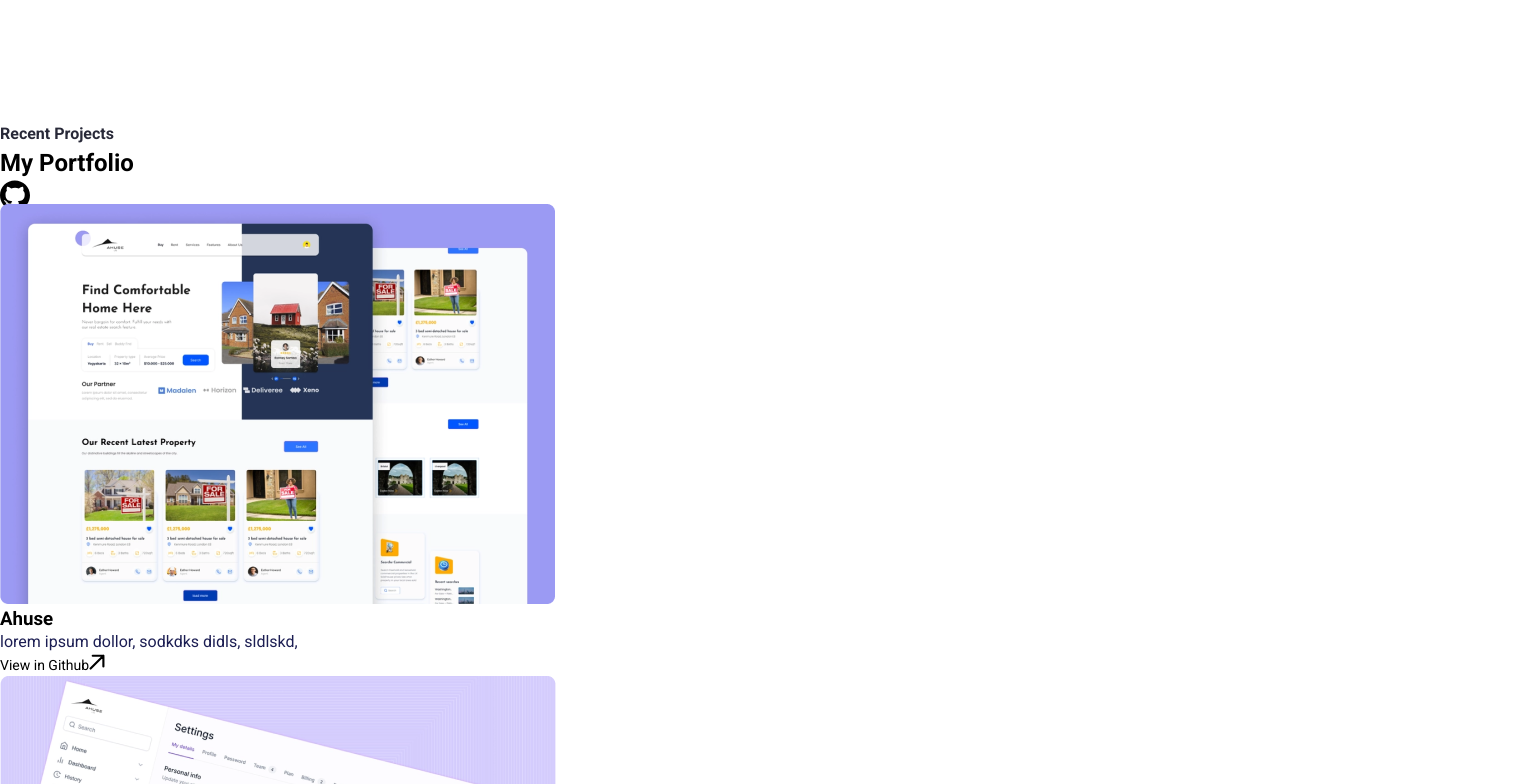
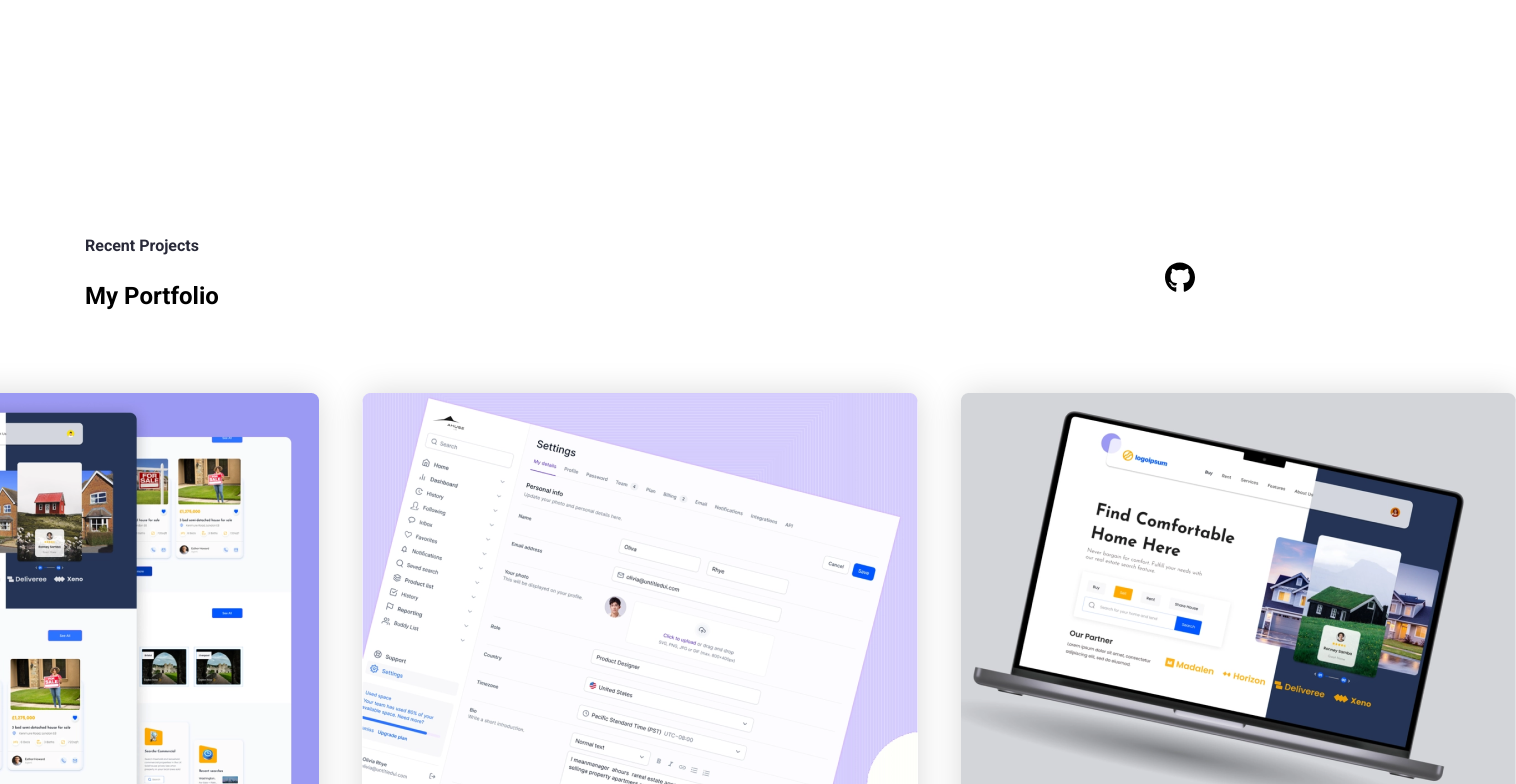
Before and after one commit to amerigirl/digitalPortfolio, a React (Create React App) app: page / in a window 1280 px wide. Shown: the part 2060-2844 px from the top of the page, 1516 px wide, since content can reach past the window. Built offline with nearby package versions, Linux system fonts and the light colour scheme.

Commit message:
building out portfolio css

```diff
--- a/src/Pages/MyPortfolio/MyPortfolio.css
+++ b/src/Pages/MyPortfolio/MyPortfolio.css
@@ -1,4 +1,77 @@
 .github {
-    height: 3cqb;
-    width: 30px;
+  height: 3cqb;
+  width: 30px;
 }
+
+.portfolio--section {
+  display: flex;
+  padding: 112px 85px;
+  flex-direction: column;
+  align-items: flex-start;
+  gap: 80px;
+}
+
+.portfolio--container--box {
+  display: flex;
+  justify-content: space-between;
+  align-items: center;
+  width: 100%;
+}
+
+.portfolio--container {
+  display: flex;
+  flex-direction: column;
+  align-items: flex-start;
+  gap: 21.3px;
+}
+.portfolio--section--container {
+  display: flex;
+  align-items: center;
+  justify-content: center;
+  gap: 42.6px;
+  width: 100%;
+}
+
+.portfolio--section--img {
+  border-radius: 8px;
+  width: 100%;
+}
+.portfolio--section--img > img {
+  width: 100%;
+}
+.portfolio--section--card {
+  display: flex;
+  flex-direction: column;
+  align-items: flex-start;
+  gap: 32px;
+  flex: 1 0 0;
+  background: #fff;
+  box-shadow: 0 0 32px 0 rgba(0, 0, 0, 0.15);
+  cursor: pointer;
+  border-top-left-radius: 12px;
+  border-top-right-radius: 12px;
+}
+.portfolio--section--card--content {
+  display: flex;
+  padding: 32px;
+  flex-direction: column;
+  align-items: flex-start;
+  gap: 32px;
+  align-self: stretch;
+}
+
+.portfolio--section--title {
+  color: var(--heading-color);
+}
+
+.portfolio--link {
+  text-decoration: none;
+  display: flex;
+  gap: 16px;
+  border-bottom: 1.33px solid var(--primary-color);
+  padding-bottom: 10.6px;
+  font-weight: 600;
+}
+.portfolio--section--card:hover path {
+  stroke: #006b6a;
+}
```
